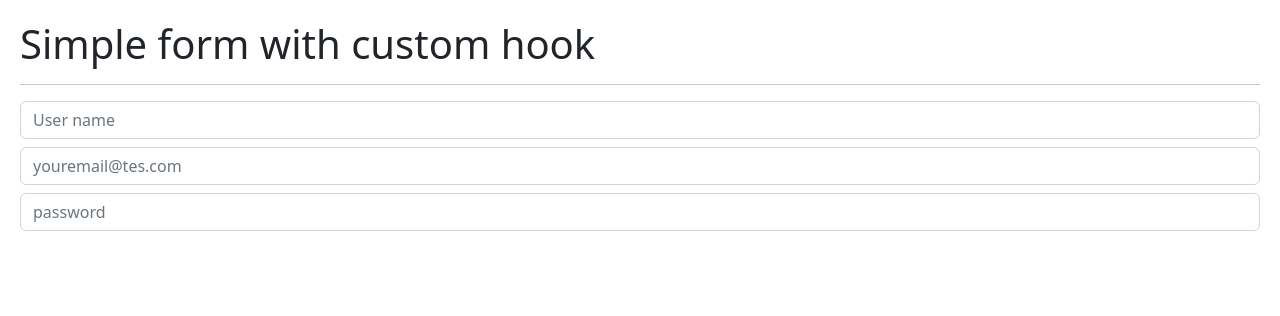
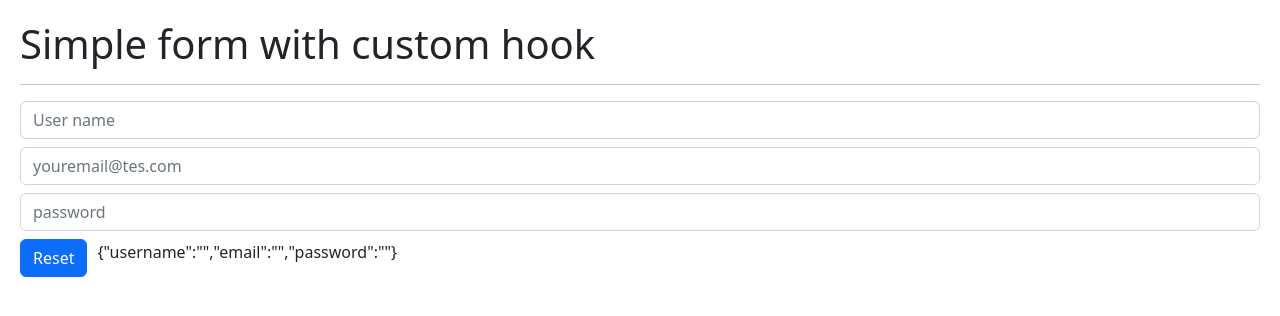
Before and after one commit to arasman/react-hook-app, a React (Vite) app: page / in a window 1280 px wide. Shown: the top 316 px of the page. Built offline with nearby package versions, Linux system fonts and the light colour scheme.

Commit message:
Addition of reset button form as part of the custom hook of useForm

```diff
--- a/src/02-useEfect/FormWithCustomHook.jsx
+++ b/src/02-useEfect/FormWithCustomHook.jsx
@@ -3,13 +3,12 @@
 import { Message } from "./Message";
 
 export const FormWithCustomHook = () => {
-  const {formState, onInputChange, username, email, password} = useForm({
+  const {formState, onInputChange, username, email, password, onResetForm} = useForm({
     username: '',
     email: '',
     password: ''
   })
   //const { username, email, password } = formState;
-
 
 
   return (
@@ -40,9 +39,11 @@
         email={password}
         onChange={onInputChange}
       />
+      <button onClick={onResetForm} className="btn btn-primary mt-2">Reset</button>
       {
         username === 'strider2' && <Message/>
       }
+      {JSON.stringify(formState)}
     </>
   );
 };
--- a/src/hooks/useForm.js
+++ b/src/hooks/useForm.js
@@ -1,16 +1,21 @@
 import { useState } from "react";
 
 export const useForm = (initialform = {}) => {
-    const [formState, setFormState] = useState(initialform);
+  const [formState, setFormState] = useState(initialform);
 
+  const onInputChange = ({ target }) => {
+    const { name, value } = target;
+    setFormState({ ...formState, [name]: value });
+  };
 
-      const onInputChange = ({ target }) => {
-        const { name, value } = target;
-        setFormState({ ...formState, [name]: value });
-      };
+  const onResetForm = () => {
+    setFormState(initialform);
+  };
+
   return {
     ...formState,
     formState,
-    onInputChange
-  }
-}
+    onInputChange,
+    onResetForm
+  };
+};
```
